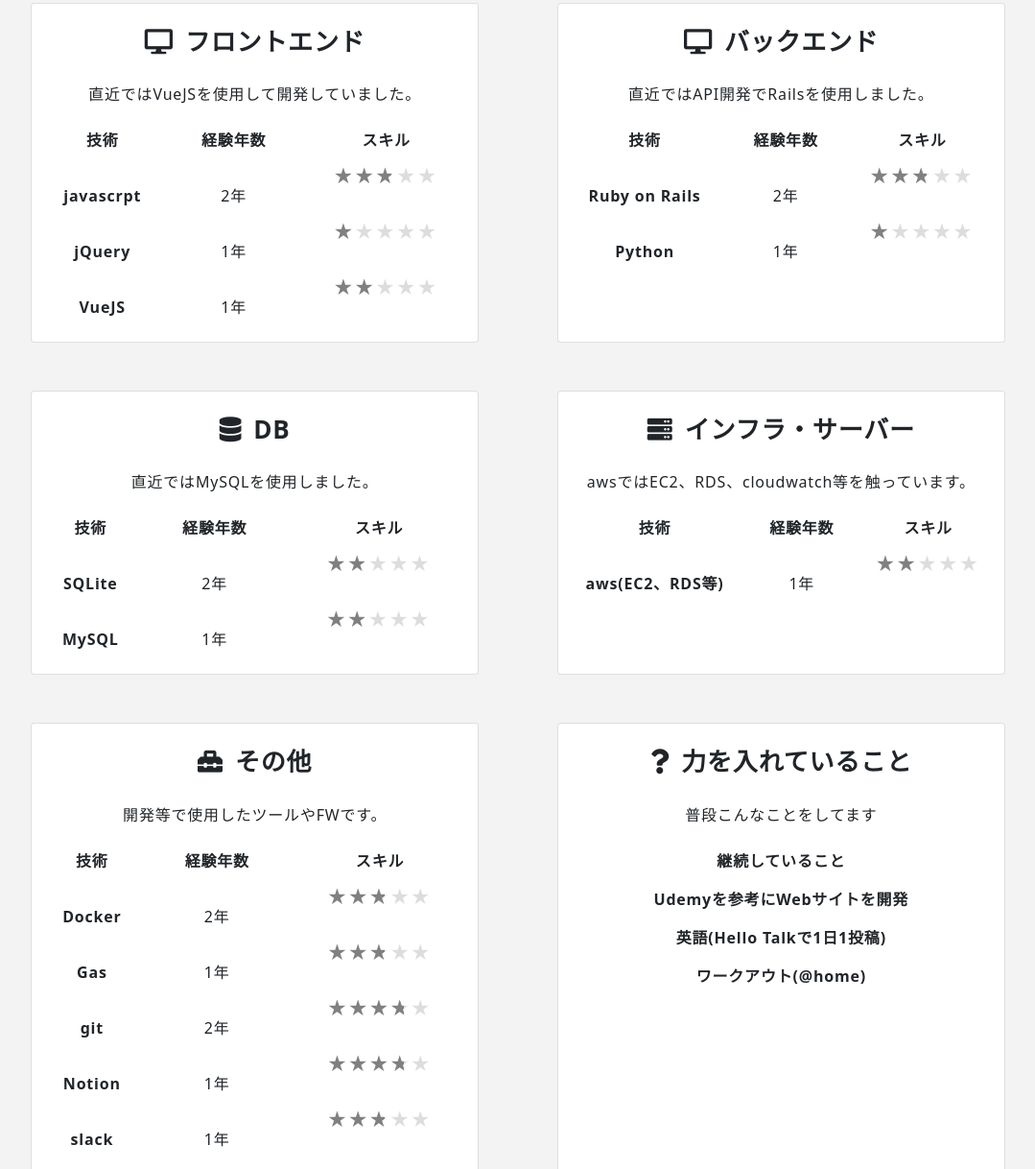
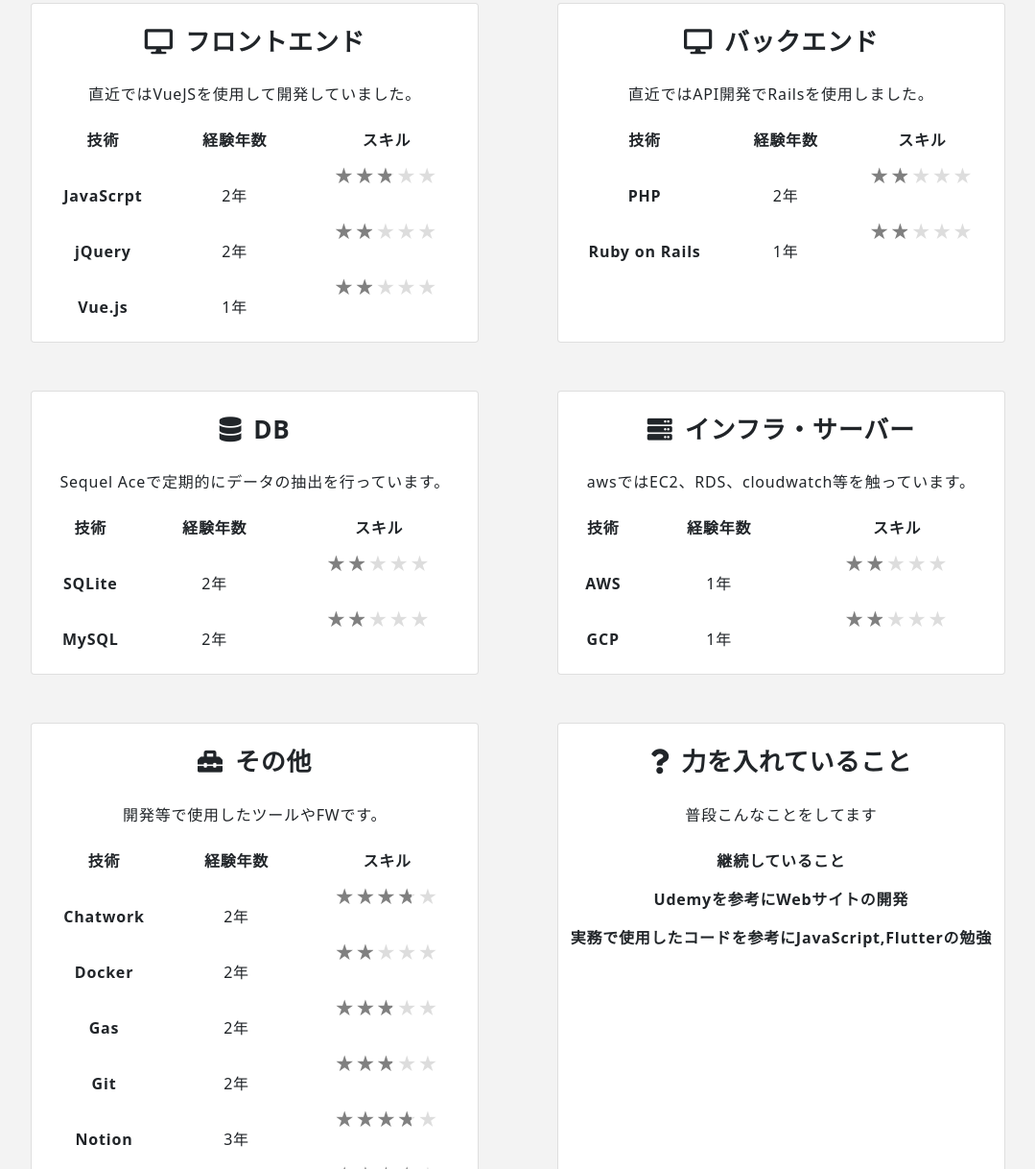
Before and after one commit to daiya-610/portfolio, a plain HTML site: page index.html in a window 1280 px wide. Shown: the part 1582-2800 px from the top of the page at 96% size, without its empty margins (95-1174 px from the left). Drawn offline with nearby package versions, Linux system fonts and the light colour scheme; a web font is replaced by a local one.

Commit message:
fix text

```diff
--- a/index.html
+++ b/index.html
@@ -50,9 +50,9 @@
             </div>
             <div class="two-column-desc">
               <p class="text">
-                　はじめまして。Daiya(<a href="https://twitter.com/dd11005700?t=0-E3uJxoMfVw1X3auUK1lg&s=09">@dd11005700</a>)と申します。社会人歴5年目（IT業界実務未経験）です。<br>
-                　新卒ではケーブルの製造会社に入社しました。営業として約1億円の売上を担当しました。<br>
-                　今後の人生を考え、自分でスキルを磨きもっと自慢できるような仕事をしたい！！エンジニアとして携わりたい！！と思い転職活動中です。<br>
+                　<span>はじめまして。Daiya(<a href="https://twitter.com/dd11005700?t=0-E3uJxoMfVw1X3auUK1lg&s=09">@dd11005700</a>)と申します。社会人歴6年目（IT業界実務経験2年目）です。</span><br>
+                　<span>新卒ではケーブルの製造会社に入社しました。営業として約1億円の売上を担当しました。</span><br>
+                　<span>Vanilla.jsでチャットボット構築、ECカートシステムのスマホアプリ開発を担当しています！</span><br>
               </p>
             </div>
           </div>
@@ -109,17 +109,17 @@
                   </thead>
                   <tbody>
                     <tr>
-                      <th scope="row">javascrpt</th>
+                      <th scope="row">JavaScrpt</th>
                       <td>2年</td>
                       <td><span class="rating"><p class="rate rate3"></p></span></td>
                     </tr>
                     <tr>
                       <th scope="row">jQuery</th>
-                      <td>1年</td>
-                      <td><span class="rating"><p class="rate rate1"></p></span></td>
+                      <td>2年</td>
+                      <td><span class="rating"><p class="rate rate2"></p></span></td>
                     </tr>
                     <tr>
-                      <th scope="row">VueJS</th>
+                      <th scope="row">Vue.js</th>
                       <td >1年</th>
                       <td><span class="rating"><p class="rate rate2"></p></span></td>
                     </tr>
@@ -142,14 +142,14 @@
                   </thead>
                   <tbody>
                     <tr>
-                      <th scope="row">Ruby on Rails</th>
+                      <th scope="row">PHP</th>
                       <td>2年</td>
-                      <td><span class="rating"><p class="rate rate3"></p></span></td>
+                      <td><span class="rating"><p class="rate rate2"></p></span></td>
                     </tr>
                     <tr>
-                      <th scope="row">Python</th>
+                      <th scope="row">Ruby on Rails</th>
                       <td>1年</td>
-                      <td><span class="rating"><p class="rate rate1"></p></span></td>
+                      <td><span class="rating"><p class="rate rate2"></p></span></td>
                     </tr>
                   </tbody>
                 </table>
@@ -159,7 +159,7 @@
             <div class="card">
               <div class="skill-desc">
                 <h3 class="skill-desc-title"><i class="fas fa-database"></i>DB</h3>
-                <p>直近ではMySQLを使用しました。</p>
+                <p>Sequel Aceで定期的にデータの抽出を行っています。</p>
                 <table class="table table-borderless">
                   <thead>
                     <tr>
@@ -176,7 +176,7 @@
                     </tr>
                     <tr>
                       <th scope="row">MySQL</th>
-                      <td>1年</td>
+                      <td>2年</td>
                       <td><span class="rating"><p class="rate rate2"></p></span></td>
                     </tr>
                   </tbody>
@@ -198,7 +198,12 @@
                   </thead>
                   <tbody>
                     <tr>
-                      <th scope="row">aws(EC2、RDS等)</th>
+                      <th scope="row">AWS</th>
+                      <td>1年</td>
+                      <td><span class="rating"><p class="rate rate2"></p></span></td>
+                    </tr>
+                    <tr>
+                      <th scope="row">GCP</th>
                       <td>1年</td>
                       <td><span class="rating"><p class="rate rate2"></p></span></td>
                     </tr>
@@ -221,28 +226,40 @@
                   </thead>
                   <tbody>
                     <tr>
+                      <th scope="row">Chatwork</th>
+                      <td>2年</td>
+                      <td><span class="rating"><p class="rate rate4"></p></span></td>
+                    </tr>
+                    <tr>
+                    <tr>
                       <th scope="row">Docker</th>
+                      <td>2年</td>
+                      <td><span class="rating"><p class="rate rate2"></p></span></td>
+                    </tr>
+                    <tr>
+                      <th scope="row">Gas</th>
                       <td>2年</td>
                       <td><span class="rating"><p class="rate rate3"></p></span></td>
                     </tr>
                     <tr>
-                      <th scope="row">Gas</th>
-                      <td>1年</td>
+                      <th scope="row">Git</th>
+                      <td>2年</td>
                       <td><span class="rating"><p class="rate rate3"></p></span></td>
                     </tr>
                     <tr>
-                      <th scope="row">git</th>
+                      <th scope="row">Notion</th>
+                      <td>3年</td>
+                      <td><span class="rating"><p class="rate rate4"></p></span></td>
+                    </tr>
+                    <tr>
+                    <tr>
+                      <th scope="row">Redmine</th>
                       <td>2年</td>
                       <td><span class="rating"><p class="rate rate4"></p></span></td>
                     </tr>
                     <tr>
-                      <th scope="row">Notion</th>
-                      <td>1年</td>
-                      <td><span class="rating"><p class="rate rate4"></p></span></td>
-                    </tr>
-                    <tr>
                       <th scope="row">slack</th>
-                      <td>1年</td>
+                      <td>2年</td>
                       <td><span class="rating"><p class="rate rate3"></p></span></td>
                     </tr>
                   </tbody>
@@ -262,13 +279,10 @@
                   </thead>
                   <tbody>
                     <tr>
-                      <th scope="row">Udemyを参考にWebサイトを開発</th>
+                      <th scope="row">Udemyを参考にWebサイトの開発</th>
                     </tr>
                     <tr>
-                      <th scope="row">英語(Hello Talkで1日1投稿)</th>
-                    </tr>
-                    <tr>
-                      <th scope="row">ワークアウト(@home)</th>
+                      <th scope="row">実務で使用したコードを参考にJavaScript,Flutterの勉強</th>
                     </tr>
                   </tbody>
                 </table>
@@ -301,9 +315,8 @@
               <!-- </a> -->
               <figcaption class="card-caption">
                 <p class="card-caption-title">食品栄養検索アプリ</p>
-                <p class="card-caption-info">Lineで食品の栄養素が検索できます。</p>
-                <p class="card-caption-info">データはGoogle Spread Sheetで作成しました。</p>
-                <p class="card-caption-info">Gas</p>
+                <p class="card-caption-info">LINEで食品の栄養素が検索できます。</p>
+                <p class="card-caption-info">データはGoogle Spread Sheetに格納し、GASで作成しました。</p>
                 <p class="card-caption-url"><a class="url-link" href="https://qiita.com/daiya-610/items/dfe3e010974eec74ff53" target="_blank" rel="noopener noreferrer">Qiita</a></p>
               </figcaption>
             </figure>
```
